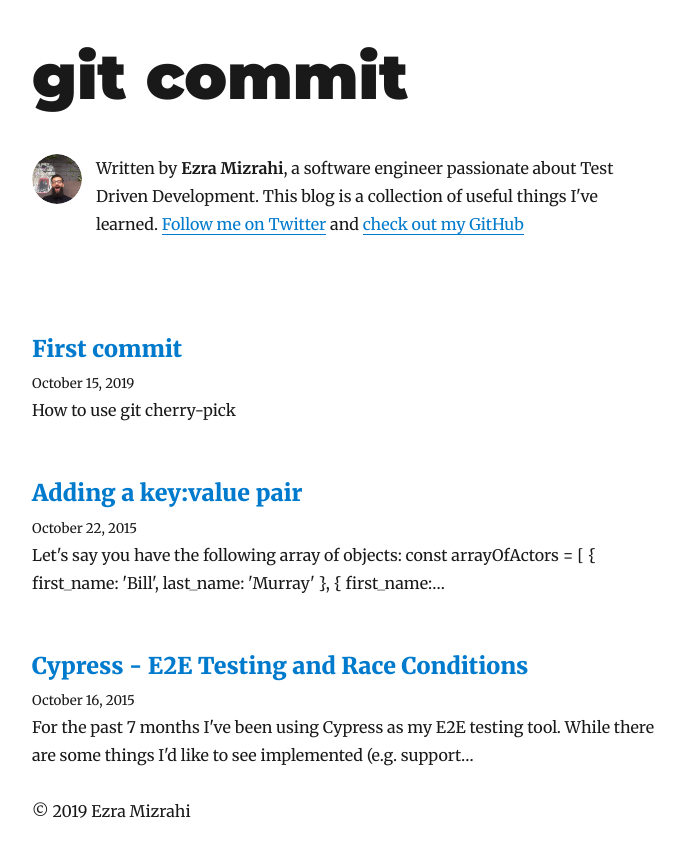
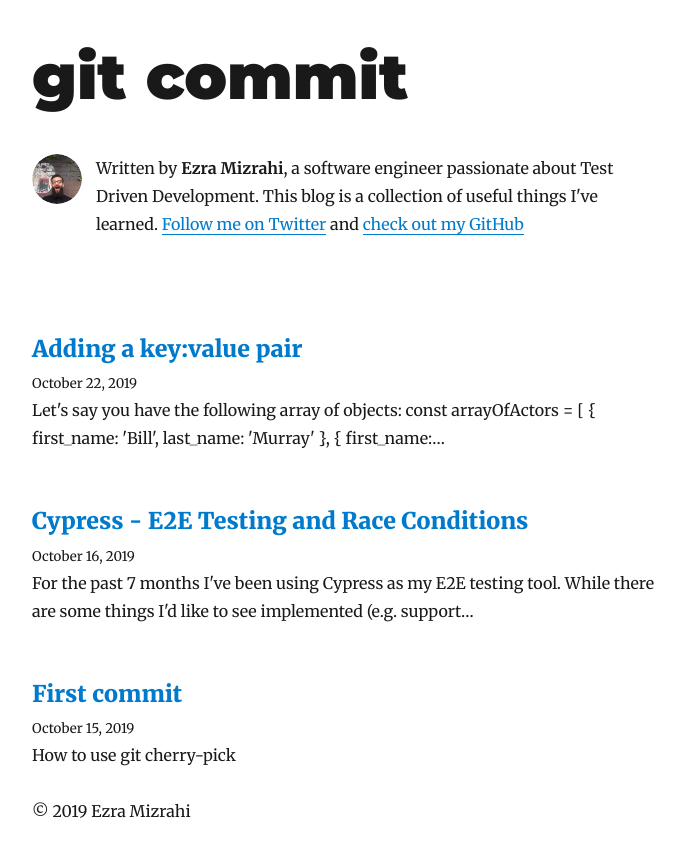
Before and after one commit to ezramizrahi/blog, a Gatsby site: page / in a window 1280 px wide. Shown: the whole page, without its empty margins (293-978 px from the left). Built offline with nearby package versions, Linux system fonts and the light colour scheme; Gatsby itself is replaced by a stand-in of ours; some packages are replaced by stand-ins of ours.

Commit message:
lol had wrong year

```diff
--- a/content/blog/2-race-conditions/index.md
+++ b/content/blog/2-race-conditions/index.md
@@ -1,6 +1,6 @@
 ---
 title: "Cypress - E2E Testing and Race Conditions"
-date: "2015-10-16"
+date: "2019-10-16"
 ---
 
 For the past 7 months I've been using Cypress as my E2E testing tool. While
--- a/content/blog/3-new-key-value-pair/index.md
+++ b/content/blog/3-new-key-value-pair/index.md
@@ -1,6 +1,6 @@
 ---
 title: "Adding a key:value pair"
-date: "2015-10-22"
+date: "2019-10-22"
 ---
 
 Let's say you have the following array of objects:
--- a/gatsby-config.js
+++ b/gatsby-config.js
@@ -5,8 +5,7 @@ module.exports = {
     description: `Software dev things.`,
     siteUrl: `https://ezra-mizrahi.com/`,
     social: {
-      twitter: `monsieurmizrahi`,
-      github: `ezramizrahi`
+      twitter: `monsieurmizrahi`
     },
   },
   plugins: [
```
